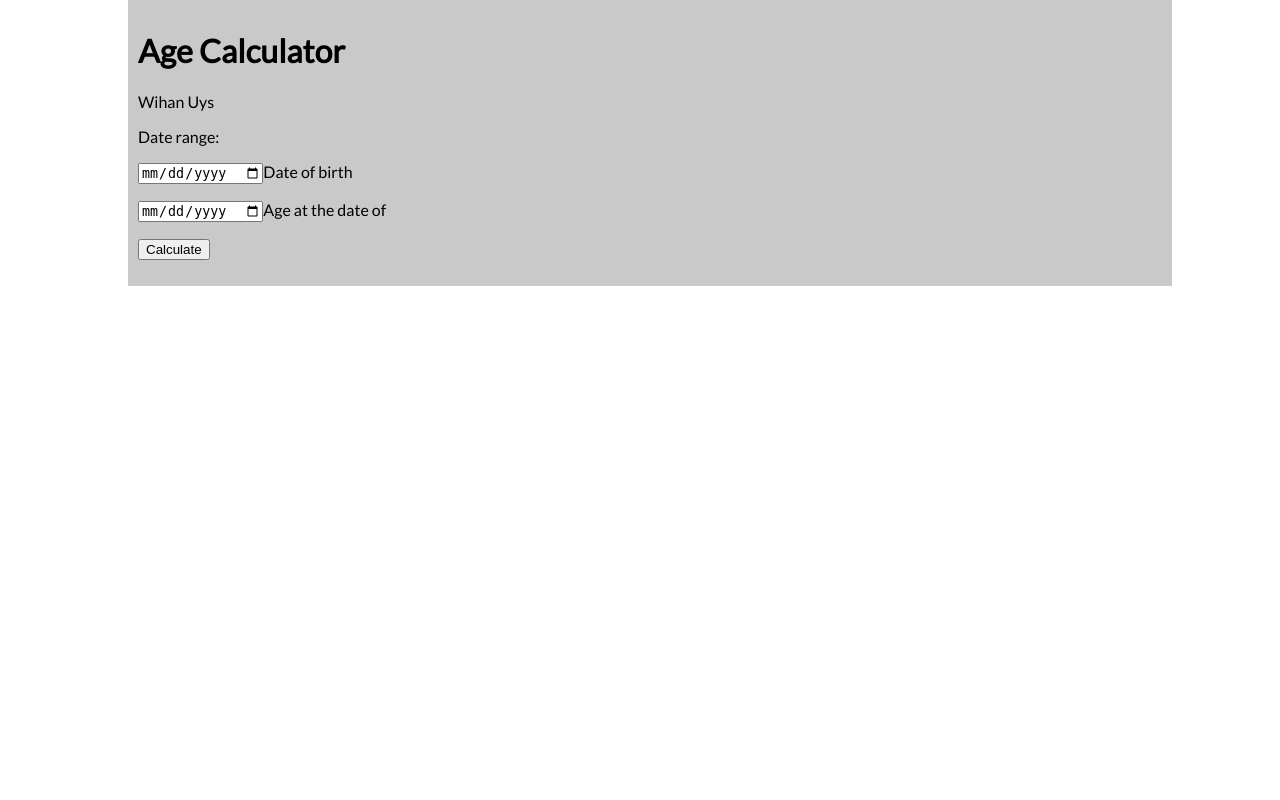
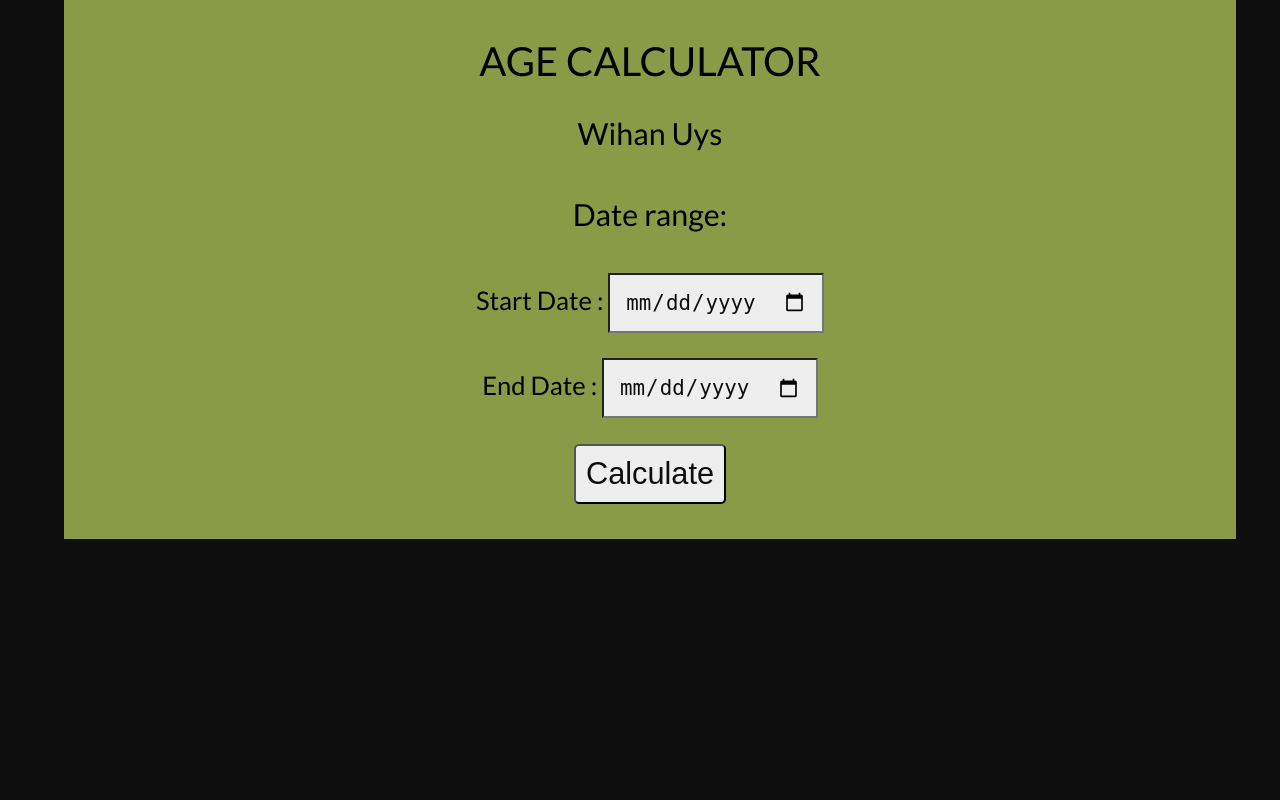
Before and after one commit to vanillauys/agecalculator, a Flask app: page / in a window 1280 px wide. Run offline with Flask 2, Linux system fonts and the light colour scheme.

Commit message:
Done, I suck at making things look nice, but it works

```diff
--- a/app.py
+++ b/app.py
@@ -10,11 +10,11 @@ def index():
         end_date = request.form["end_date"]
         age = age_calculator.get_age(start_date, end_date)
         if age:
-            return render_template('index.html', has_results=True, results=age, correct_dates=True)
+            return render_template('index.html', has_results=True, results=age, correct_dates=True, start_date=start_date, end_date=end_date)
         else:
-            return render_template('index.html', has_results=False, results=[], correct_dates=False)
+            return render_template('index.html', has_results=False, results=[], correct_dates=False, start_date=False, end_date=False)
     else:
-        return render_template('index.html', has_results=False, results=[], correct_dates=True)
+        return render_template('index.html', has_results=False, results=[], correct_dates=True, start_date=False, end_date=False)
 
 
 if __name__ == '__main__':
--- a/static/main.css
+++ b/static/main.css
@@ -4,13 +4,62 @@ body {
 	height: 100vh;
 	width: 100%;
 	font-family: 'Lato', sans-serif;
+	background-color: #0F0E0E;
 }
 
 .header {
 	padding: 10px;
-	background-color: rgb(201, 201, 201);
+	text-align: center;
+	background-color: #8B9A46;
 	margin-bottom: 25px;
 	display: inline-block;
+	width: 90%;
+	margin-left: 5%;
+}
+
+.results {
+	padding: 10px;
 	width: 80%;
 	margin-left: 10%;
+	background-color: #EEEEEE;
 }
+
+h1 {
+	font-size: 250%;
+	font-weight: 300;
+	text-transform: uppercase;
+}
+
+h3, h4 {
+	font-size: 190%;
+	font-weight: 300;
+}
+
+p {
+	font-size: 160%;
+	font-weight: 400;
+}
+
+.searchbox {
+	margin-top: 45px;
+}
+
+.btn {
+	padding: 10px;
+	font-size: 120%;
+	border-radius: 5px;
+	background-color: #EEEEEE;
+	color: #0F0E0E;
+}
+
+.date {
+	padding: 15px;
+	font-size: 100%;
+	background-color: #EEEEEE;
+	color: #0F0E0E;
+}
+
+.warning {
+	text-align: center;
+	color: #EEEEEE;
+}
--- a/templates/index.html
+++ b/templates/index.html
@@ -6,40 +6,41 @@
 <link rel="preconnect" href="https://fonts.gstatic.com">
 <link href="https://fonts.googleapis.com/css2?family=Lato&display=swap" rel="stylesheet">
 <link rel="stylesheet" href="{{ url_for('static', filename='main.css') }}" type="text/css">
+
 <!-- <script src=""></script> -->
 <body>
 	{% block content %}
 	<div class="header">
 		<h1>Age Calculator</h1>
-		<p>Wihan Uys</p>
+		<h3>Wihan Uys</h3>
 		<div class = "searchbox">
 			<form method="post">
-				<p>Date range:</p>
-				<p><input type="date" name="start_date" required>Date of birth</p>
-                <p><input type="date" name="end_date" required>Age at the date of</p>
-				<p><input type="submit" value="Calculate"></p>
+				<h4>Date range:</h4>
+				<p>Start Date : <input type="date" name="start_date" required class="date"></p>
+                <p>End Date   : <input type="date" name="end_date" required class="date"></p>
+				<p><input type="submit" value="Calculate" class="btn"></p>
 			</form>
 		</div>
 	</div>
 	{% if not correct_dates %}
-	<p>Note: End date cannot be before start date</p>
+	<p class="warning">Note: End date cannot be before start date</p>
 	{% endif %}
 	{% if has_results %}
 		<div class="results">
-			<h4>Results</h4>
+			<h4>Results for: {{start_date}} to {{end_date}}</h4>
 			{% if results[5][0][0] > 0 %}
-				<p>Years: {{results[5][0][0]}}, Months: {{results[5][0][1]}}, Days: {{results[5][0][2]}}</p>
+				<p>{{results[5][0][0]}} Years, {{results[5][0][1]}} Months and {{results[5][0][2]}} Days</p>
 			{% endif %}
 			{% if results[5][1][0] > 0 %}
-				<p>Months: {{results[5][1][0]}}, Days: {{results[5][1][1]}}</p>
+				<p>{{results[5][1][0]}} Months and {{results[5][1][1]}} Days</p>
 			{% endif %}
 			{% if results[4][0] > 0 %}
-				<p>Weeks {{results[4][0]}}{% if results[4][1] > 0 %}, Days: {{results[4][1]}}{% endif %}</p>
+				<p>{{results[4][0]}} Weeks {% if results[4][1] > 0 %} and {{results[4][1]}} Days{% endif %}</p>
 			{% endif %}
-			<p>Days: {{results[3]}}</p>
-			<p>Hours: {{results[2]}}</p>
-			<p>Minutes: {{results[1]}}</p>
-			<p>Seconds: {{results[0]}}</p>
+			<p>{{results[3]}} Days</p>
+			<p>{{results[2]}} Hours</p>
+			<p>{{results[1]}} Minutes</p>
+			<p>{{results[0]}} Seconds</p>
     	</div>
 	{% endif %}
 
```
